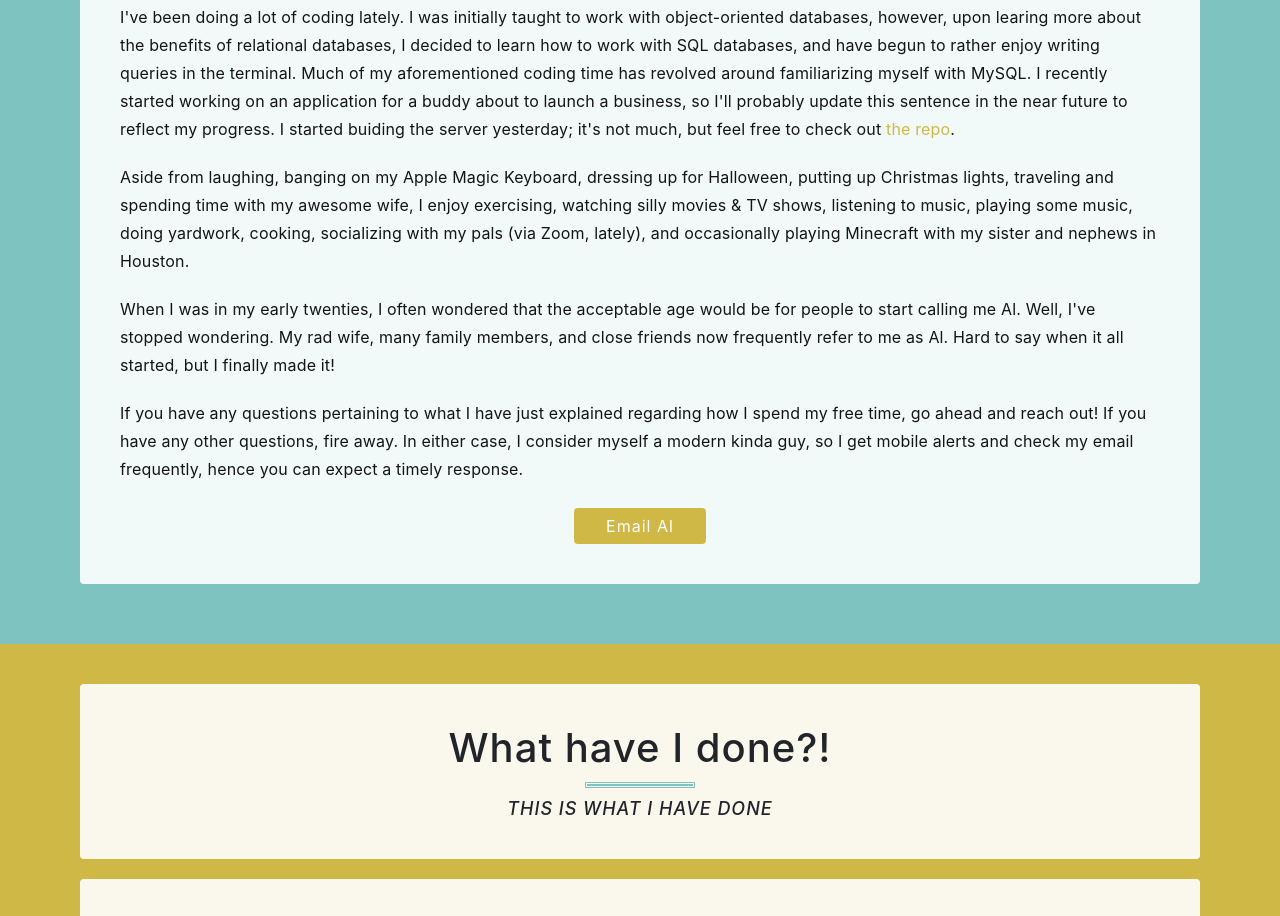
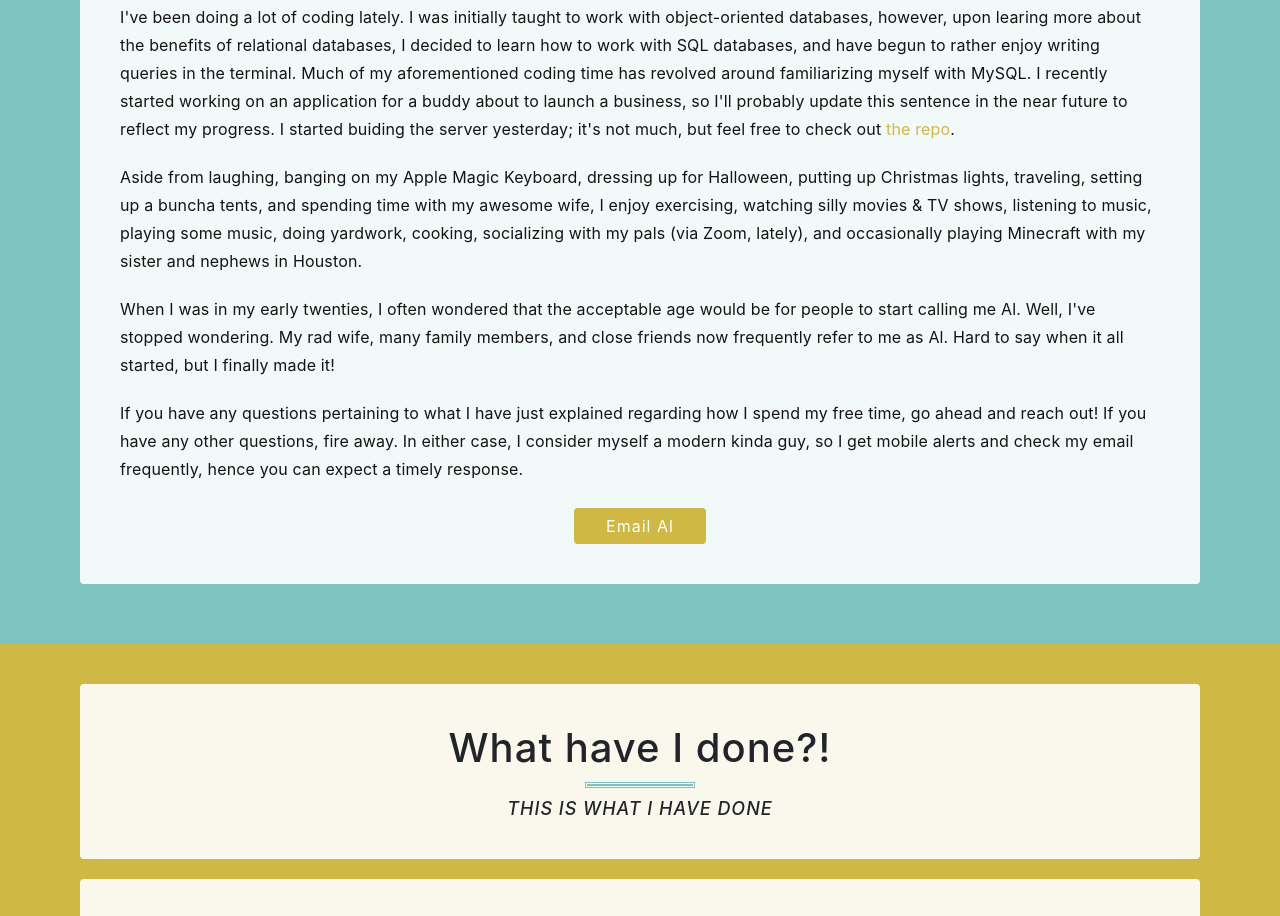
Before and after one commit to AlanHouston/AlanHouston.github.io, a plain HTML site: page index.html in a window 1280 px wide. Shown: the part 1159-2075 px from the top of the page. Drawn offline with nearby package versions, Linux system fonts and the light colour scheme; a web font is replaced by a local one.

Commit message:
for real this time

```diff
--- a/index.html
+++ b/index.html
@@ -64,7 +64,7 @@
             <p>I'm a husband, uncle, brother, son, dog dad, rocker, Austinite, web developer, small business owner, and, most of all, I’m your buddy. One of my favorite things to do is have a good laugh. When schedules allow, I like to take trips with the best travel partner, my super cool wife, Janeese. She's my best buddy. We have a 15-year-old dog named Benji who is also my best buddy. He's losing his mind a bit, but he's still pretty spry; his breath is stinky.</p>
             <p>A lot of people don't like the holidays. I love the holidays, mostly because of the lights. The holidays can be a stressful time for some, but I honestly feel like if they quit lying to themselves about how terrible the music is, it wouldn't be so bad. I think the music is great and plan on recording an album of Christmas tunes someday. Halloween is also very important 'holiday' to Janeese and me, and we love creating and sporting hilarious and awesome costumes.</p>
             <p>I've been doing a lot of coding lately. I was initially taught to work with object-oriented databases, however, upon learing more about the benefits of relational databases, I decided to learn how to work with SQL databases, and have begun to rather enjoy writing queries in the terminal. Much of my aforementioned coding time has revolved around familiarizing myself with MySQL. I recently started working on an application for a buddy about to launch a business, so I'll probably update this sentence in the near future to reflect my progress. I started buiding the server yesterday; it's not much, but feel free to check out <a id='zorro_link' href='https://github.com/AlanHouston/zorro-server' target="_blank">the repo</a>.</p>
-            <p>Aside from laughing, banging on my Apple Magic Keyboard, dressing up for Halloween, putting up Christmas lights, traveling and spending time with my awesome wife, I enjoy exercising, watching silly movies & TV shows, listening to music, playing some music, doing yardwork, cooking, socializing with my pals (via Zoom, lately), and occasionally playing Minecraft with my sister and nephews in Houston.</p>
+            <p>Aside from laughing, banging on my Apple Magic Keyboard, dressing up for Halloween, putting up Christmas lights, traveling, setting up a buncha tents, and spending time with my awesome wife, I enjoy exercising, watching silly movies & TV shows, listening to music, playing some music, doing yardwork, cooking, socializing with my pals (via Zoom, lately), and occasionally playing Minecraft with my sister and nephews in Houston.</p>
             <p>When I was in my early twenties, I often wondered that the acceptable age would be for people to start calling me Al. Well, I've stopped wondering. My rad wife, many family members, and close friends now frequently refer to me as Al. Hard to say when it all started, but I finally made it!</p>
             <p>If you have any questions pertaining to what I have just explained regarding how I spend my free time, go ahead and reach out! If you have any other questions, fire away. In either case, I consider myself a modern kinda guy, so I get mobile alerts and check my email frequently, hence you can expect a timely response.</p>
             <div id='contactBtnWrap'>
```
